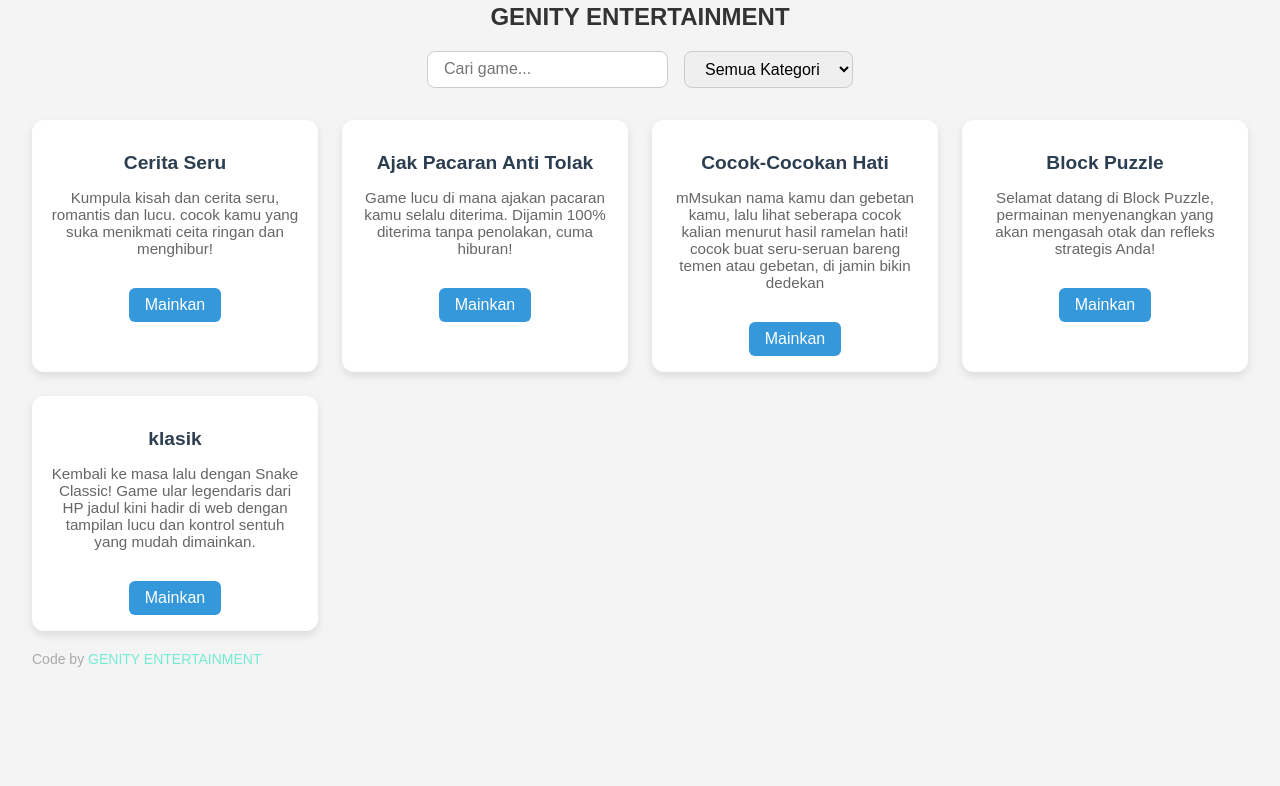
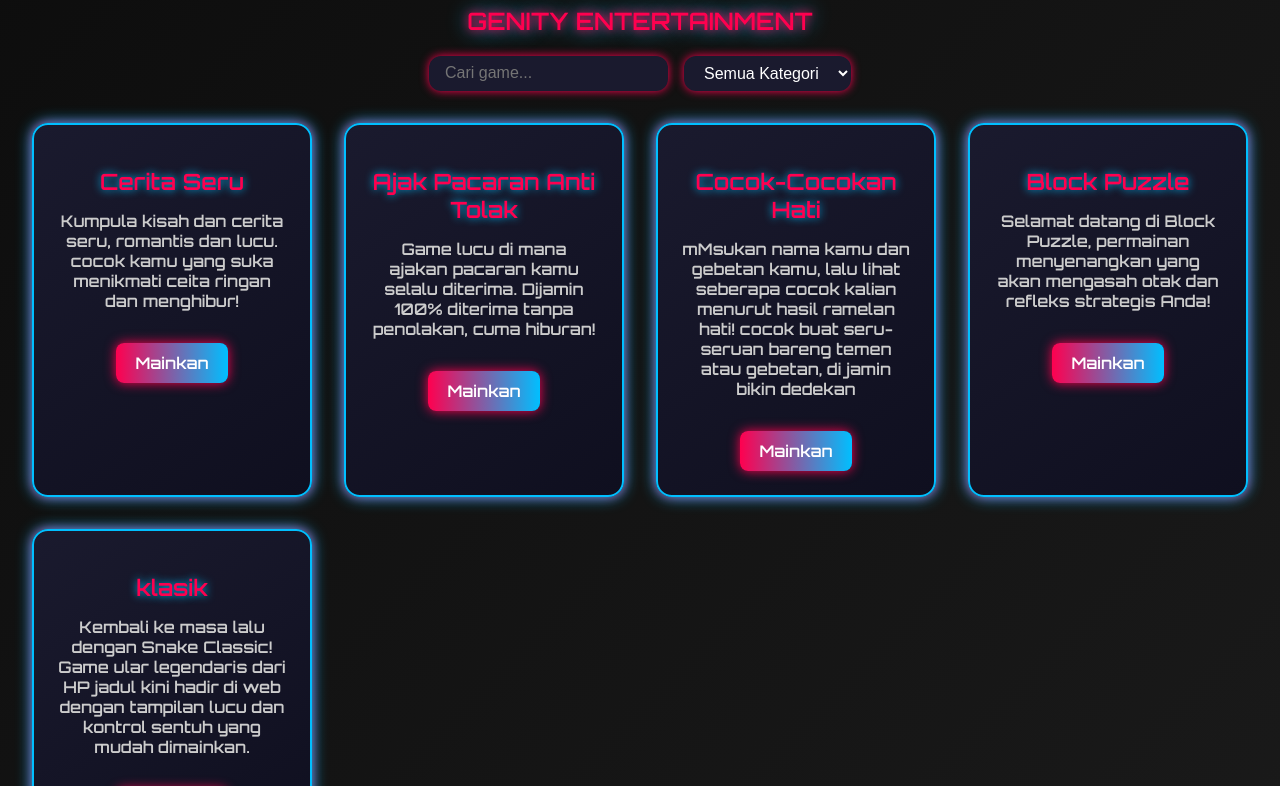
Before and after one commit to genityent/genityplay, a plain HTML site: page index.html in a window 1280 px wide. Shown: the part 109-895 px from the top of the page. Before the commit the page ends 808 px from the top, so only its background shows below. Drawn offline with Linux system fonts and the light colour scheme.

```diff
--- a/style.css
+++ b/style.css
@@ -1,18 +1,17 @@
+@import url('https://fonts.googleapis.com/css2?family=Orbitron:wght@600&display=swap');
+
 body {
-    font-family: Arial, sans-serif;
+  font-family: 'Orbitron', sans-serif;
   margin: 0;
   padding: 2rem;
-    background-color: #f4f4f4;
+  background: linear-gradient(135deg, #0d0d0d, #1a1a1a);
+  color: #ffffff;
 }
 
-  h1 {
+h1, h2 {
   text-align: center;
-    color: #333;
-  }
-
-  h2 {
-    text-align: center;
-    color: #333;
+  color: #ff004f;
+  text-shadow: 0 0 10px #ff004f, 0 0 20px #00bfff;
 }
 
 .controls {
@@ -27,50 +26,67 @@
 .controls select {
   padding: 0.5rem 1rem;
   font-size: 1rem;
-    border-radius: 8px;
-    border: 1px solid #ccc;
+  border-radius: 12px;
+  border: none;
+  background-color: #1a1a2e;
+  color: #fff;
+  box-shadow: 0 0 10px #ff004f;
+  transition: 0.3s;
+}
+
+.controls input:focus,
+.controls select:focus {
+  outline: none;
+  box-shadow: 0 0 15px #00bfff, 0 0 25px #ff004f;
 }
 
 .game-list {
   display: grid;
   grid-template-columns: repeat(auto-fit, minmax(250px, 1fr));
-    gap: 1.5rem;
+  gap: 2rem;
 }
 
 .game-card {
-    background-color: #fff;
-    border-radius: 12px;
-    padding: 1rem;
-    box-shadow: 0 4px 8px rgba(0,0,0,0.1);
-    transition: transform 0.2s;
+  background: linear-gradient(145deg, #1a1a2e, #0f0f1f);
+  border: 2px solid #00bfff;
+  border-radius: 16px;
+  padding: 1.5rem;
+  box-shadow: 0 0 15px #00bfff, 0 0 10px #ff004f;
+  transition: transform 0.3s, box-shadow 0.3s;
   text-align: center;
 }
 
 .game-card:hover {
-    transform: translateY(-5px);
+  transform: scale(1.05);
+  box-shadow: 0 0 30px #ff004f, 0 0 20px #00bfff;
 }
 
 .game-card h2 {
-    font-size: 1.2rem;
+  font-size: 1.4rem;
   margin-bottom: 0.5rem;
-    color: #2c3e50;
+  color: #ff004f;
+  text-shadow: 0 0 8px #00bfff;
 }
 
 .game-card p {
-    font-size: 0.95rem;
-    color: #666;
+  font-size: 1rem;
+  color: #cccccc;
 }
 
 .game-card a {
   display: inline-block;
   margin-top: 1rem;
-    padding: 0.5rem 1rem;
-    background-color: #3498db;
-    color: white;
+  padding: 0.6rem 1.2rem;
+  background: linear-gradient(90deg, #ff004f, #00bfff);
+  color: #fff;
   text-decoration: none;
-    border-radius: 6px;
+  font-weight: bold;
+  border-radius: 8px;
+  box-shadow: 0 0 12px #ff004f;
+  transition: 0.3s;
 }
 
 .game-card a:hover {
-    background-color: #2980b9;
+  background: linear-gradient(90deg, #00bfff, #ff004f);
+  box-shadow: 0 0 20px #ff004f, 0 0 10px #00bfff;
 }
```
Lines whose indentation alone changed are shown as unchanged.
